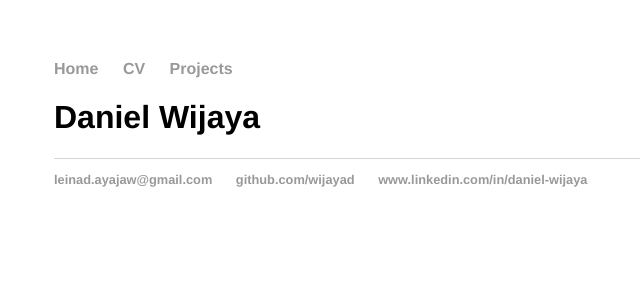
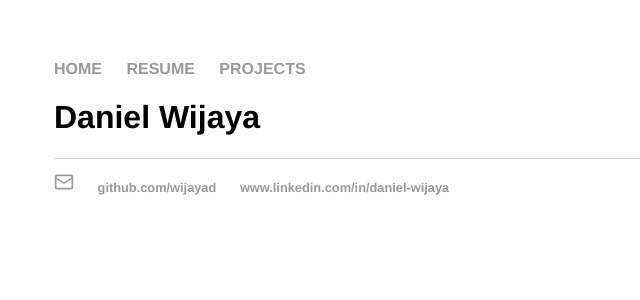
Before and after one commit to wijayad/wijayad.github.io, a Jekyll site: the page built from index.html, in a window 1280 px wide. Shown: the top 300 px of the page, without its empty margins (138-778 px from the left). Built offline with Jekyll 4.4.1, drawn with Linux system fonts in a browser that asks for light colours.

Commit message:
Update default.html. Try adding icons

```diff
--- a/_layouts/default.html
+++ b/_layouts/default.html
@@ -1,6 +1,7 @@
 <!DOCTYPE html>
 <html>
 	<head>
+		<meta name="viewport" content="width=device-width, initial-scale=1.0">
 		<title>{{ page.title }}</title>
 		<!-- link to main stylesheet -->
 		<link rel="stylesheet" type="text/css" href="/css/main.css">
@@ -8,11 +9,11 @@
 	<body>
 		<nav>
 			<ul>
-	        		<li><a href="/">Home</a></li>
+				<li><a href="/">HOME</a></li>
 				<!-- <li><a href="/about">About</a></li> -->
-	        		<li><a href="/files/resume_ongit.pdf">CV</a></li>
+				<li><a href="/files/resume_ongit.pdf">RESUME</a></li>
 				<!-- <li><a href="/blog">Blog</a></li> -->
-				<li><a href="/Projects">Projects</a></li>
+			<li><a href="/Projects">PROJECTS</a></li>
 			</ul>
 		</nav>
 		<div class="container">
@@ -22,7 +23,12 @@
 		</div><!-- /.container -->
 		<footer>
 			<ul>
-	        		<li><a href="mailto:leinad.ayajaw@gmail.com">leinad.ayajaw@gmail.com</a></li>
+				<li><a href="mailto:leinad.ayajaw@gmail.com" target="_blank">
+					<svg xmlns="http://www.w3.org/2000/svg" width="20" height="20" viewBox="0 0 24 24" fill="none" stroke="currentColor" stroke-width="2" stroke-linecap="round" stroke-linejoin="round">
+					<rect width="20" height="16" x="2" y="4" rx="2"></rect>
+					<path d="m22 7-8.97 5.7a1.94 1.94 0 0 1-2.06 0L2 7"></path>
+					</svg>
+				</a></li>
 			<li><a href="https://github.com/wijayad">github.com/wijayad</a></li>
 				<li><a href="www.linkedin.com/in/daniel-wijaya">www.linkedin.com/in/daniel-wijaya</a></li>
 			</ul>
```
Lines whose indentation alone changed are shown as unchanged.
